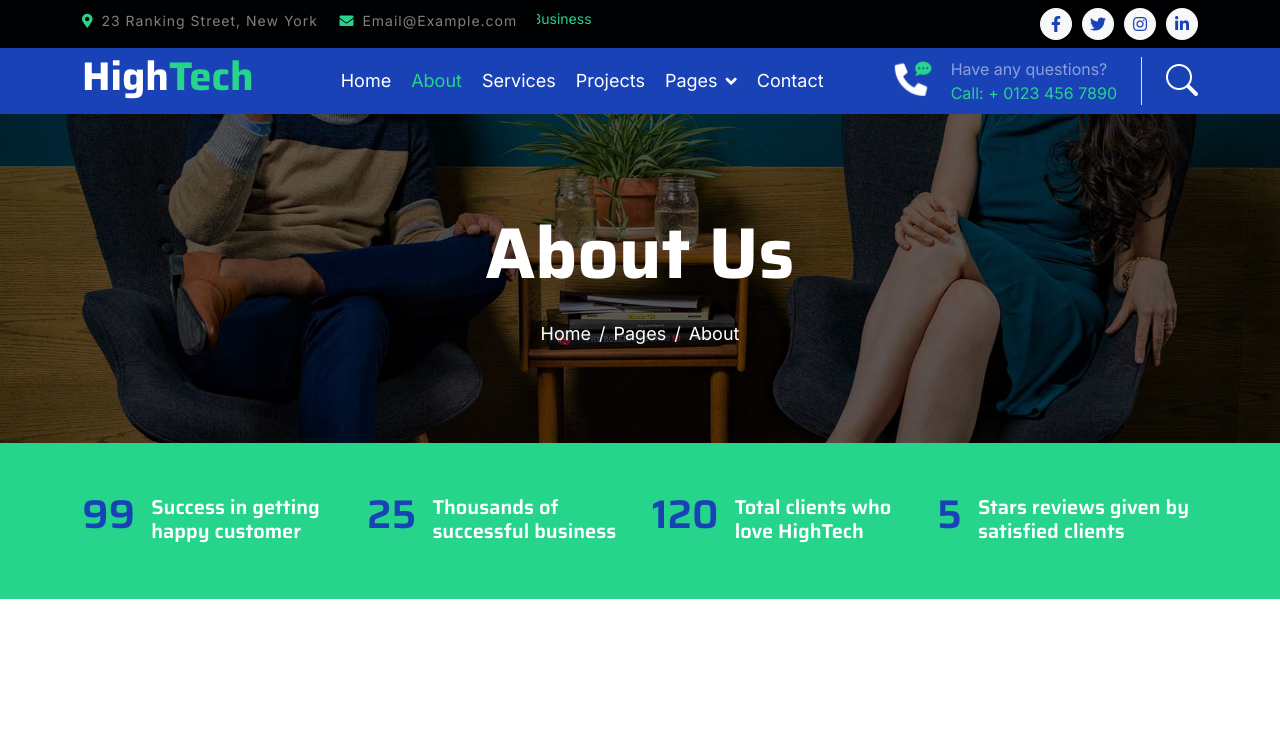
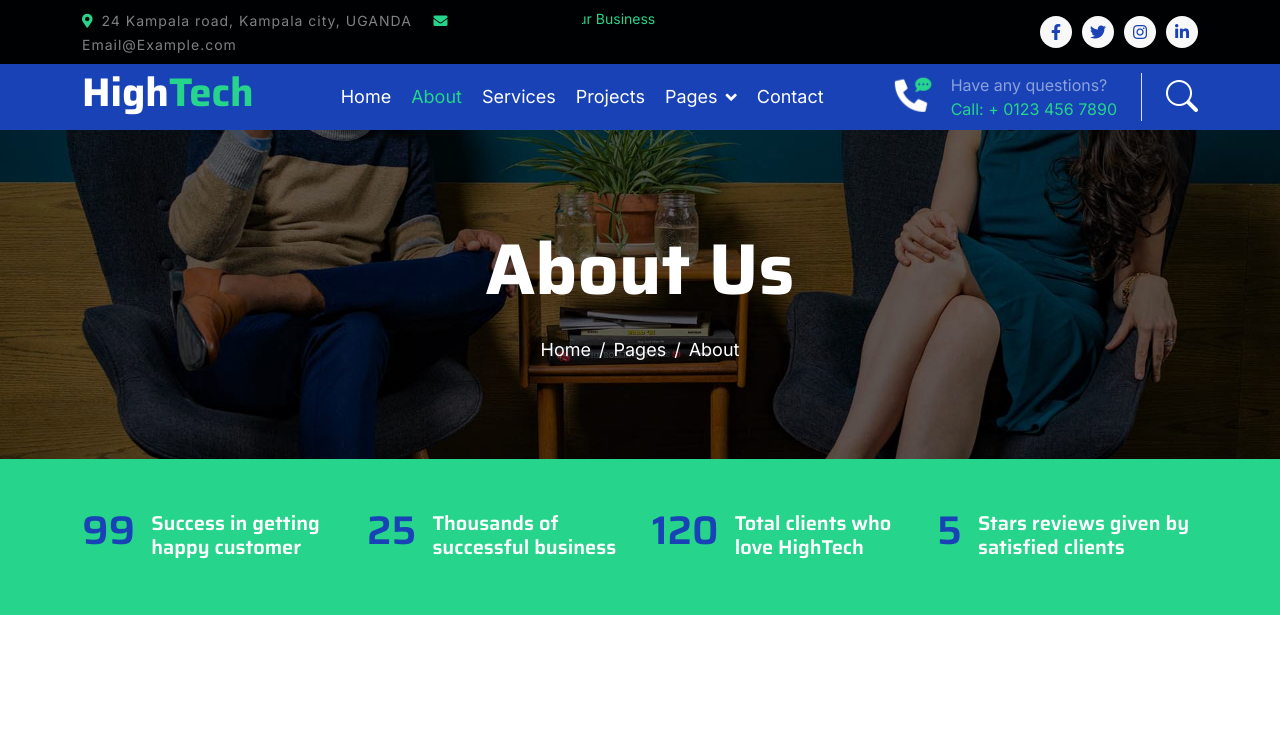
Before and after one commit to 72mbaziira-hakim/company.project, a plain HTML site: page about.html in a window 1280 px wide. Shown: the top 740 px of the page. Drawn offline with nearby package versions, Linux system fonts and the light colour scheme.

Commit message:
changes on location

```diff
--- a/about.html
+++ b/about.html
@@ -40,7 +40,7 @@
             <div class="container">
                 <div class="d-flex justify-content-between topbar">
                     <div class="top-info">
-                        <small class="me-3 text-white-50"><a href="#"><i class="fas fa-map-marker-alt me-2 text-secondary"></i></a>23 Ranking Street, New York</small>
+                        <small class="me-3 text-white-50"><a href="#"><i class="fas fa-map-marker-alt me-2 text-secondary"></i></a>24 Kampala road, Kampala city, UGANDA</small>
                         <small class="me-3 text-white-50"><a href="#"><i class="fas fa-envelope me-2 text-secondary"></i></a>Email@Example.com</small>
                     </div>
                     <div id="note" class="text-secondary d-none d-xl-flex"><small>Note : We help you to Grow your Business</small></div>
```
